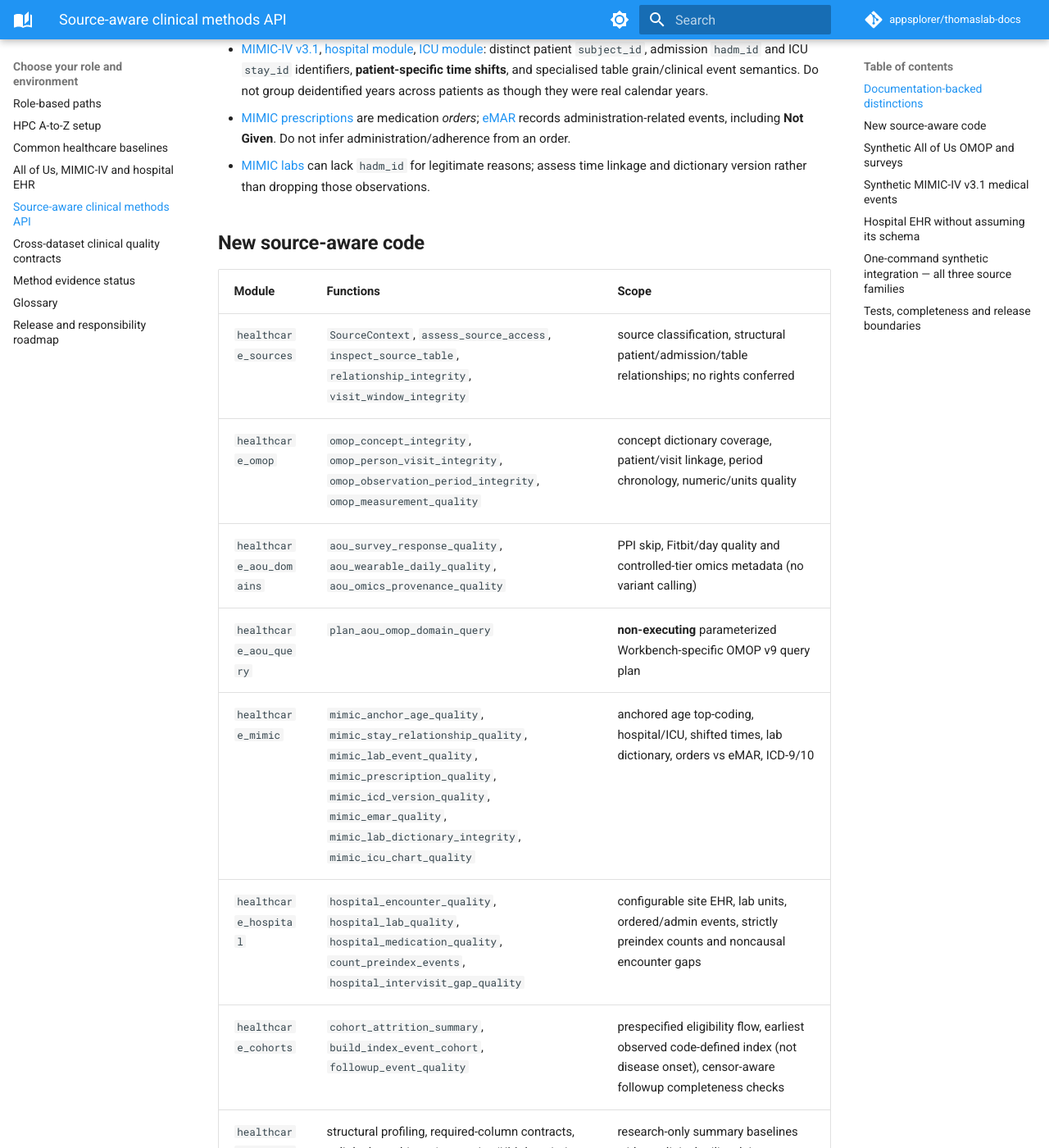
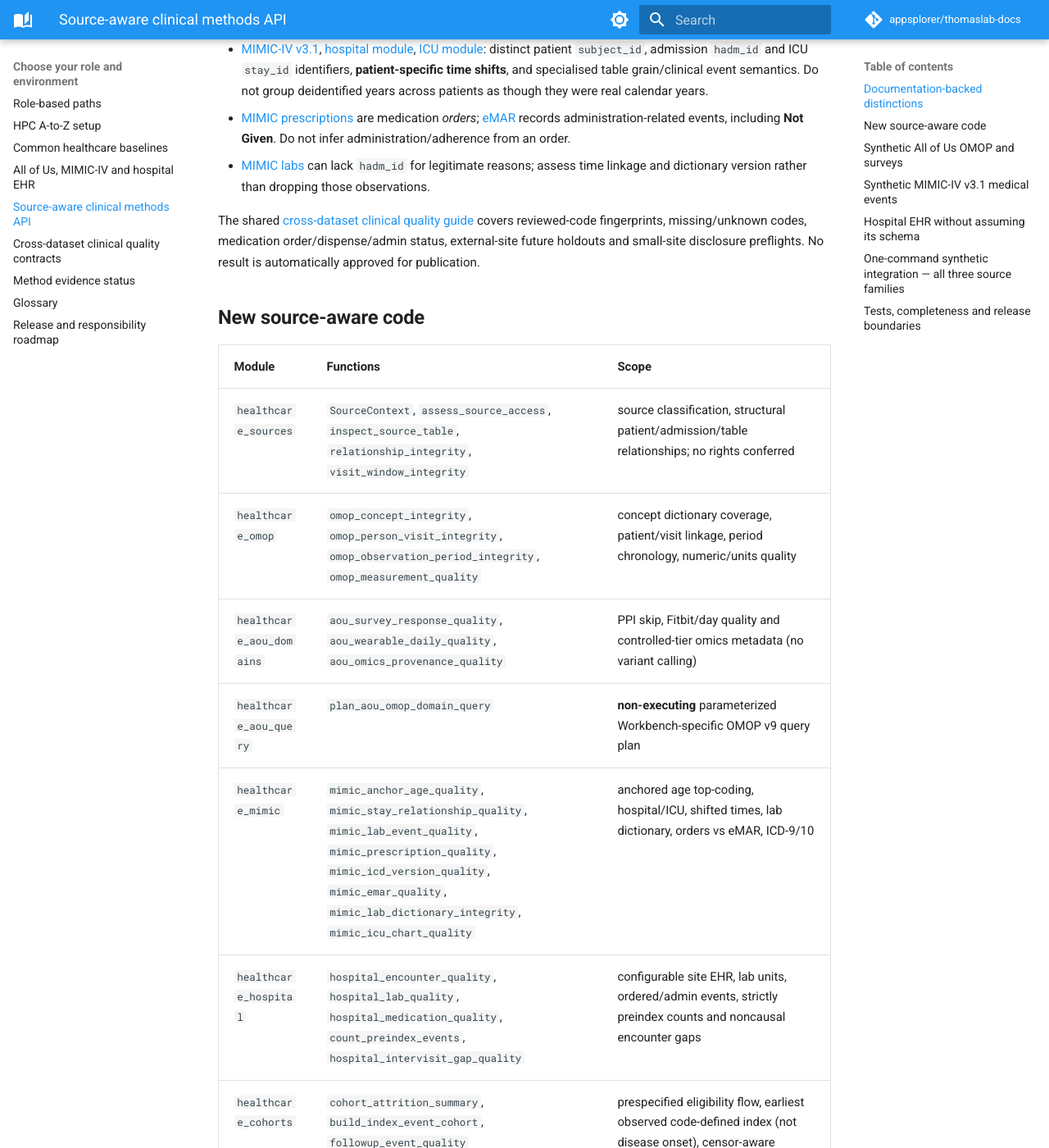
Before and after one commit to appsplorer/thomaslab-docs, an MkDocs documentation site: the page built from docs/guides/clinical-dataset-methods.md, in a window 1280 px wide and 1400 px high, scrolled down 631 px. Shown: the whole window at 82% size. Built offline with MkDocs 1.6.1 and Material for MkDocs 9.7.7, drawn with Linux system fonts in a browser that asks for light colours; comment, search, counter and statistics services are not loaded; some of the changed text lies outside the part shown.

Commit message:
docs: cross-reference common clinical code/event/holdout quality functions

```diff
--- a/docs/guides/clinical-dataset-methods.md
+++ b/docs/guides/clinical-dataset-methods.md
@@ -35,6 +35,11 @@
   can lack `hadm_id` for legitimate reasons; assess time linkage and
   dictionary version rather than dropping those observations.
 
+The shared [cross-dataset clinical quality guide](cross-dataset-clinical-quality.md)
+covers reviewed-code fingerprints, missing/unknown codes, medication
+order/dispense/admin status, external-site future holdouts and small-site
+disclosure preflights. No result is automatically approved for publication.
+
 ## New source-aware code
 
 | Module | Functions | Scope |
@@ -46,6 +51,7 @@
 | `healthcare_mimic` | `mimic_anchor_age_quality`, `mimic_stay_relationship_quality`, `mimic_lab_event_quality`, `mimic_prescription_quality`, `mimic_icd_version_quality`, `mimic_emar_quality`, `mimic_lab_dictionary_integrity`, `mimic_icu_chart_quality` | anchored age top-coding, hospital/ICU, shifted times, lab dictionary, orders vs eMAR, ICD-9/10 |
 | `healthcare_hospital` | `hospital_encounter_quality`, `hospital_lab_quality`, `hospital_medication_quality`, `count_preindex_events`, `hospital_intervisit_gap_quality` | configurable site EHR, lab units, ordered/admin events, strictly preindex counts and noncausal encounter gaps |
 | `healthcare_cohorts` | `cohort_attrition_summary`, `build_index_event_cohort`, `followup_event_quality` | prespecified eligibility flow, earliest observed code-defined index (not disease onset), censor-aware followup completeness checks |
+| `healthcare_quality` | `code_set_manifest`, `clinical_code_coverage`, `medication_state_summary`, `site_temporal_holdout_preflight`, `site_missingness_preflight` | cross-source provenance, medication states, site/temporal generalization, disclosure preflights |
 | `healthcare_foundation` | structural profiling, required-column contracts, split leakage, binary/regression/KM descriptive baselines | research-only summary baselines with no clinical utility claims |
 
 **No automatic source-to-OMOP coding or unit conversion.** The software
```
